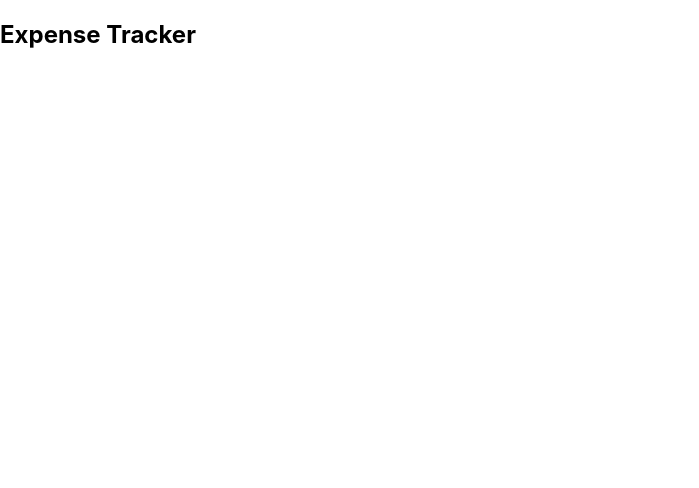
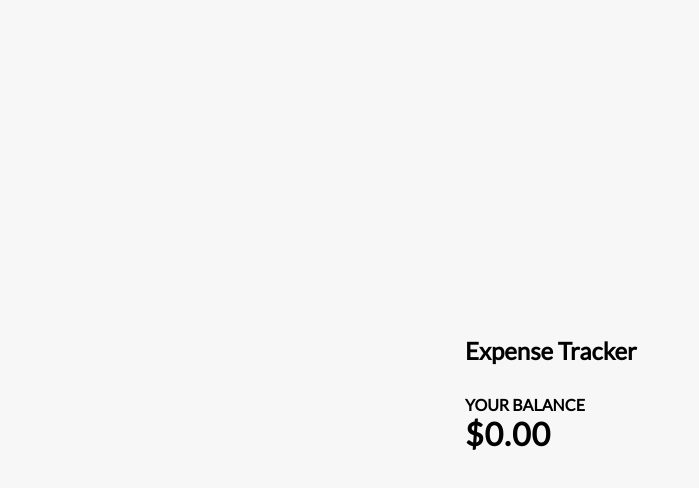
Before and after one commit to h2tomohiro/expense-tracker, a React (Create React App) app: page / in a window 1280 px wide. Shown: the top 488 px of the page, without its empty margins (0-699 px from the left). Built offline with nearby package versions, Linux system fonts and the light colour scheme.

Commit message:
Add balance

```diff
--- a/src/App.css
+++ b/src/App.css
@@ -1,38 +1,157 @@
-.App {
-  text-align: center;
+@import url('https://fonts.googleapis.com/css?family=Lato&display=swap');
+
+:root {
+  --box-shadow: 0 1px 3px rgba(0, 0, 0, 0.12), 0 1px 2px rgba(0, 0, 0, 0.24);
 }
 
-.App-logo {
-  height: 40vmin;
-  pointer-events: none;
+* {
+  box-sizing: border-box;
 }
 
-@media (prefers-reduced-motion: no-preference) {
-  .App-logo {
-    animation: App-logo-spin infinite 20s linear;
-  }
-}
-
-.App-header {
-  background-color: #282c34;
-  min-height: 100vh;
+body {
+  background-color: #f7f7f7;
   display: flex;
   flex-direction: column;
   align-items: center;
   justify-content: center;
-  font-size: calc(10px + 2vmin);
-  color: white;
+  min-height: 100vh;
+  margin: 0;
+  font-family: 'Lato', sans-serif;
 }
 
-.App-link {
-  color: #61dafb;
+.container {
+  margin: 30px auto;
+  width: 350px;
 }
 
-@keyframes App-logo-spin {
-  from {
-    transform: rotate(0deg);
-  }
-  to {
-    transform: rotate(360deg);
+h1 {
+  letter-spacing: 1px;
+  margin: 0;
+}
+
+h3 {
+  border-bottom: 1px solid #bbb;
+  padding-bottom: 10px;
+  margin: 40px 0 10px;
+}
+
+h4 {
+  margin: 0;
+  text-transform: uppercase;
+}
+
+.inc-exp-container {
+  background-color: #fff;
+  box-shadow: var(--box-shadow);
+  padding: 20px;
+  display: flex;
+  justify-content: space-between;
+  margin: 20px 0;
+}
+
+.inc-exp-container > div {
+  flex: 1;
+  text-align: center;
+}
+
+.inc-exp-container > div:first-of-type {
+  border-right: 1px solid #dedede;
+}
+
+.money {
+  font-size: 20px;
+  letter-spacing: 1px;
+  margin: 5px 0;
+}
+
+.money.plus {
+  color: #2ecc71;
+}
+
+.money.minus {
+  color: #c0392b;
+}
+
+label {
+  display: inline-block;
+  margin: 10px 0;
+}
+
+input[type='text'],
+input[type='number'] {
+  border: 1px solid #dedede;
+  border-radius: 2px;
+  display: block;
+  font-size: 16px;
+  padding: 10px;
+  width: 100%;
+}
+
+.btn {
+  cursor: pointer;
+  background-color: #9c88ff;
+  box-shadow: var(--box-shadow);
+  color: #fff;
+  border: 0;
+  display: block;
+  font-size: 16px;
+  margin: 10px 0 30px;
+  padding: 10px;
+  width: 100%;
+}
+
+.btn:focus,
+.delete-btn:focus {
+  outline: 0;
+}
+
+.list {
+  list-style-type: none;
+  padding: 0;
+  margin-bottom: 40px;
+}
+
+.list li {
+  background-color: #fff;
+  box-shadow: var(--box-shadow);
+  color: #333;
+  display: flex;
+  justify-content: space-between;
+  position: relative;
+  padding: 10px;
+  margin: 10px 0;
+}
+
+.list li.plus {
+  border-right: 5px solid #2ecc71;
+}
+
+.list li.minus {
+  border-right: 5px solid #c0392b;
+}
+
+.delete-btn {
+  cursor: pointer;
+  background-color: #e74c3c;
+  border: 0;
+  color: #fff;
+  font-size: 20px;
+  line-height: 20px;
+  padding: 2px 5px;
+  position: absolute;
+  top: 50%;
+  left: 0;
+  transform: translate(-100%, -50%);
+  opacity: 0;
+  transition: opacity 0.3s ease;
+}
+
+.list li:hover .delete-btn {
+  opacity: 1;
+}
+
+@media (max-width: 320px) {
+  .container {
+    width: 300px;
   }
 }
--- a/src/App.js
+++ b/src/App.js
@@ -1,10 +1,16 @@
 import React from 'react'
 import { Header } from './components/Header';
+import { Balance } from './components/Balance';
+
+import './App.css';
 
 function App() {
   return (
-    <div className="App">
-      <Header/>
+    <div>
+      <Header />
+      <div className='container'>
+        <Balance />
+      </div>
     </div>
   );
 }
--- /dev/null
+++ b/src/components/Balance.js
@@ -0,0 +1,10 @@
+import React from 'react'
+
+export const Balance = () => {
+  return (
+    <>
+      <h4>Your balance</h4>
+      <h1 id="balance">$0.00</h1>
+    </>
+  )
+}
```
